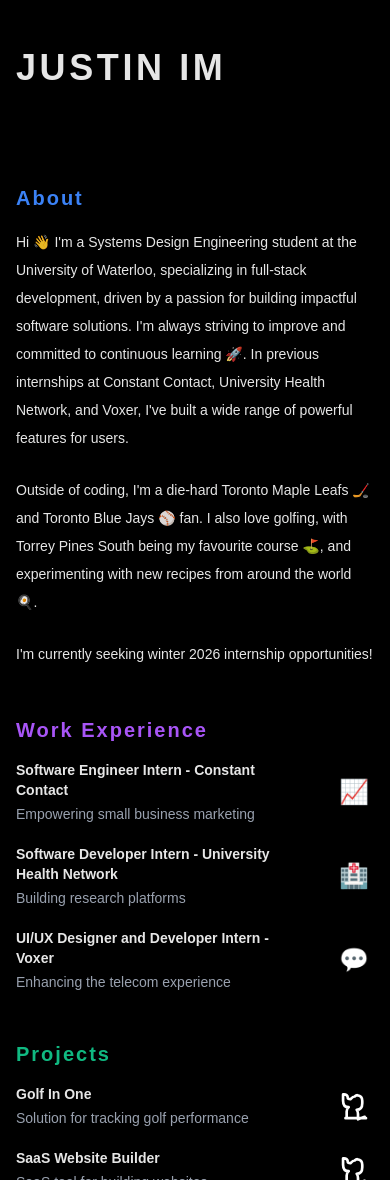
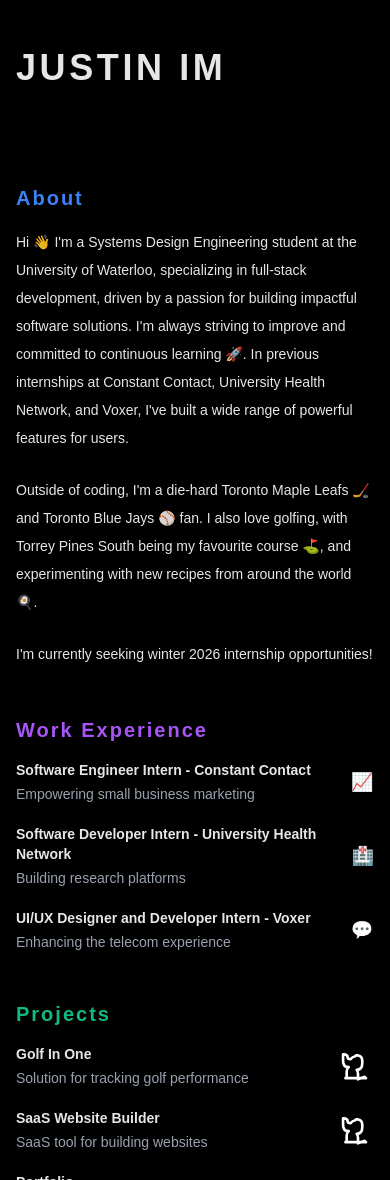
Before and after one commit to justin-im1/portfolio, a Next.js app: page / in a window 390 px wide. Shown: the top 1180 px of the page. Built offline with nearby package versions, Linux system fonts and the light colour scheme; a web font is replaced by a local one.

Commit message:
enhance work experience design

```diff
--- a/src/components/sections/WorkSection.tsx
+++ b/src/components/sections/WorkSection.tsx
@@ -6,8 +6,8 @@ export default function WorkSection() {
           <div className="font-semibold text-white/90 text-sm md:text-base">Software Engineer Intern - Constant Contact</div>
           <div className="text-gray-400 text-sm md:text-base mt-1">Empowering small business marketing</div>
         </div>
-        <div className="w-10 h-10 flex items-center justify-center ml-6 flex-shrink-0">
-          <span className="text-2xl" role="img" aria-label="marketing">📈</span>
+        <div className="w-6 h-6 md:w-10 md:h-10 flex items-center justify-center">
+          <span className="text-lg md:text-2xl" role="img" aria-label="marketing">📈</span>
         </div>
       </div>
 
@@ -16,8 +16,8 @@ export default function WorkSection() {
           <div className="font-semibold text-white/90 text-sm md:text-base">Software Developer Intern - University Health Network</div>
           <div className="text-gray-400 text-sm md:text-base mt-1">Building research platforms</div>
         </div>
-        <div className="w-10 h-10 flex items-center justify-center ml-6 flex-shrink-0">
-          <span className="text-2xl" role="img" aria-label="hospital">🏥</span>
+        <div className="w-6 h-6 md:w-10 md:h-10 flex items-center justify-center">
+          <span className="text-lg md:text-2xl" role="img" aria-label="hospital">🏥</span>
         </div>
       </div>
 
@@ -26,8 +26,8 @@ export default function WorkSection() {
           <div className="font-semibold text-white/90 text-sm md:text-base">UI/UX Designer and Developer Intern - Voxer</div>
           <div className="text-gray-400 text-sm md:text-base mt-1">Enhancing the telecom experience</div>
         </div>
-        <div className="w-10 h-10 flex items-center justify-center ml-6 flex-shrink-0">
-          <span className="text-2xl" role="img" aria-label="speech bubble">💬</span>
+        <div className="w-6 h-6 md:w-10 md:h-10 flex items-center justify-center">
+          <span className="text-lg md:text-2xl" role="img" aria-label="speech bubble">💬</span>
         </div>
       </div>
     </div>
```
